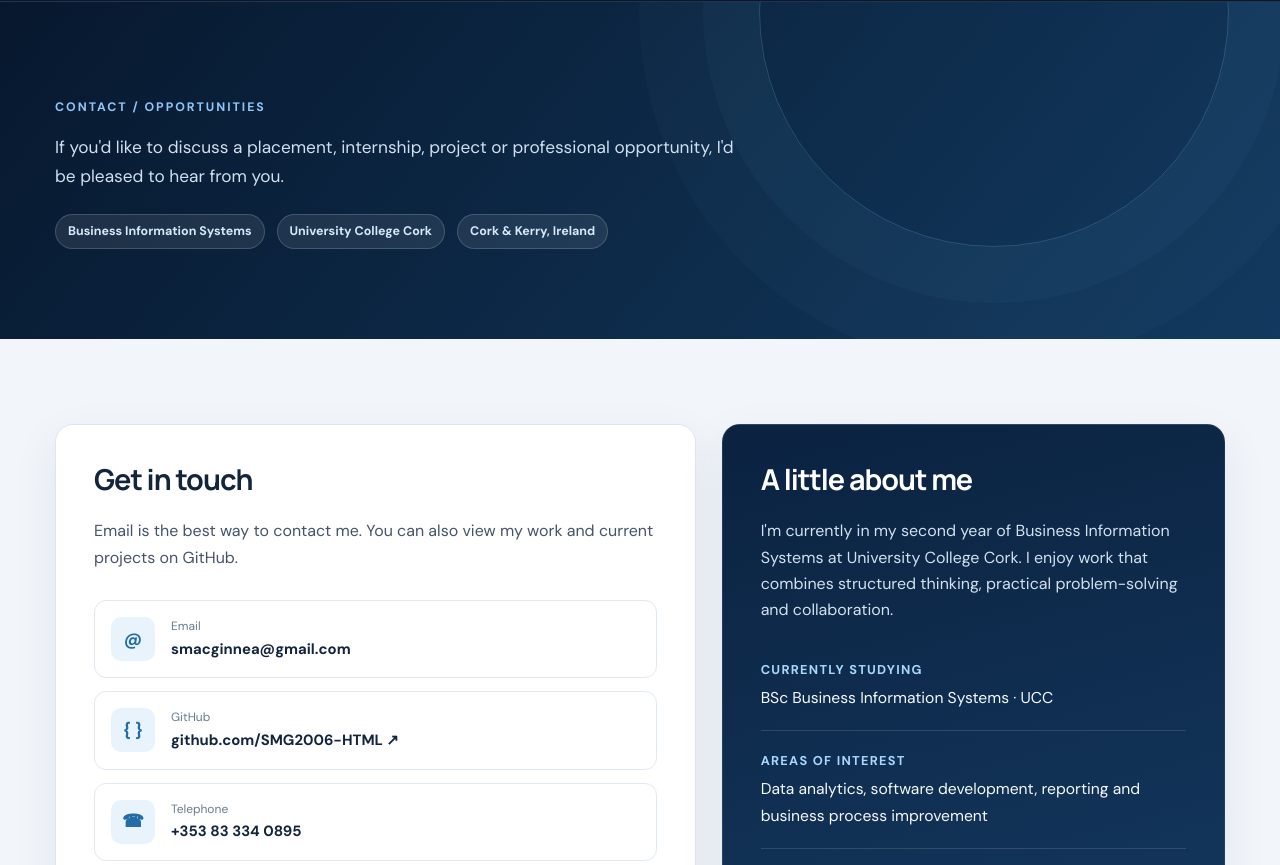
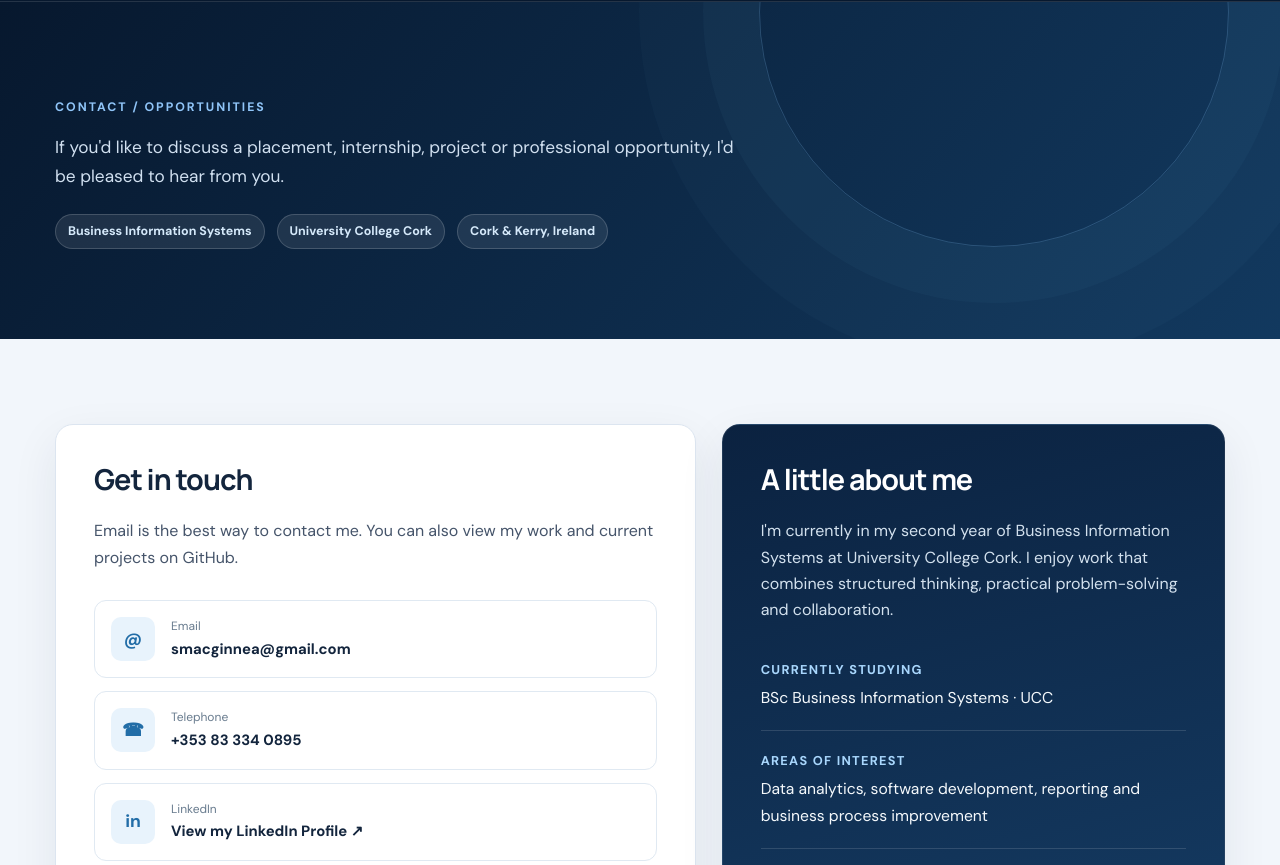
Before and after one commit to SMG2006-HTML/Se-ns-CV, a plain HTML site: page contact.html in a window 1280 px wide. Shown: the part 77-942 px from the top of the page. Drawn offline with Linux system fonts and the light colour scheme.

Commit message:
Update contact.html

```diff
--- a/contact.html
+++ b/contact.html
@@ -33,9 +33,22 @@
           <p>Email is the best way to contact me. You can also view my work and current projects on GitHub.</p>
           <div class="contact-options">
             <a class="contact-option" href="mailto:smacginnea@gmail.com"><span class="contact-icon" aria-hidden="true">@</span><span><small>Email</small><strong>smacginnea@gmail.com</strong></span></a>
-            <a class="contact-option" href="https://github.com/SMG2006-HTML" target="_blank" rel="noopener noreferrer"><span class="contact-icon" aria-hidden="true">{ }</span><span><small>GitHub</small><strong>github.com/SMG2006-HTML ↗</strong></span></a>
             <a class="contact-option" href="tel:+353833340895"><span class="contact-icon" aria-hidden="true">☎</span><span><small>Telephone</small><strong>+353 83 334 0895</strong></span></a>
-            <a class="contact-option" href="www.linkedin.com/in/sean-mckenna-43b256385" target="_blank"><span class="contact-icon" aria-hidden="true">{ }</span><span><small>LinkedIN</small><strong>www.linkedin.com/in/sean-mckenna-43b256385 ↗</strong></span></a>
+
+<a class="contact-option"
+   href="https://www.linkedin.com/in/sean-mckenna-43b256385"
+   target="_blank"
+   rel="noopener noreferrer">
+
+    <span class="contact-icon" aria-hidden="true">in</span>
+
+    <span>
+        <small>LinkedIn</small>
+        <strong>View my LinkedIn Profile ↗</strong>
+    </span>
+
+</a>
+
           </div>
           <button class="copy-button" type="button" data-copy-email>Copy email address</button>
           <p class="copy-status" aria-live="polite" data-copy-status></p>
```
